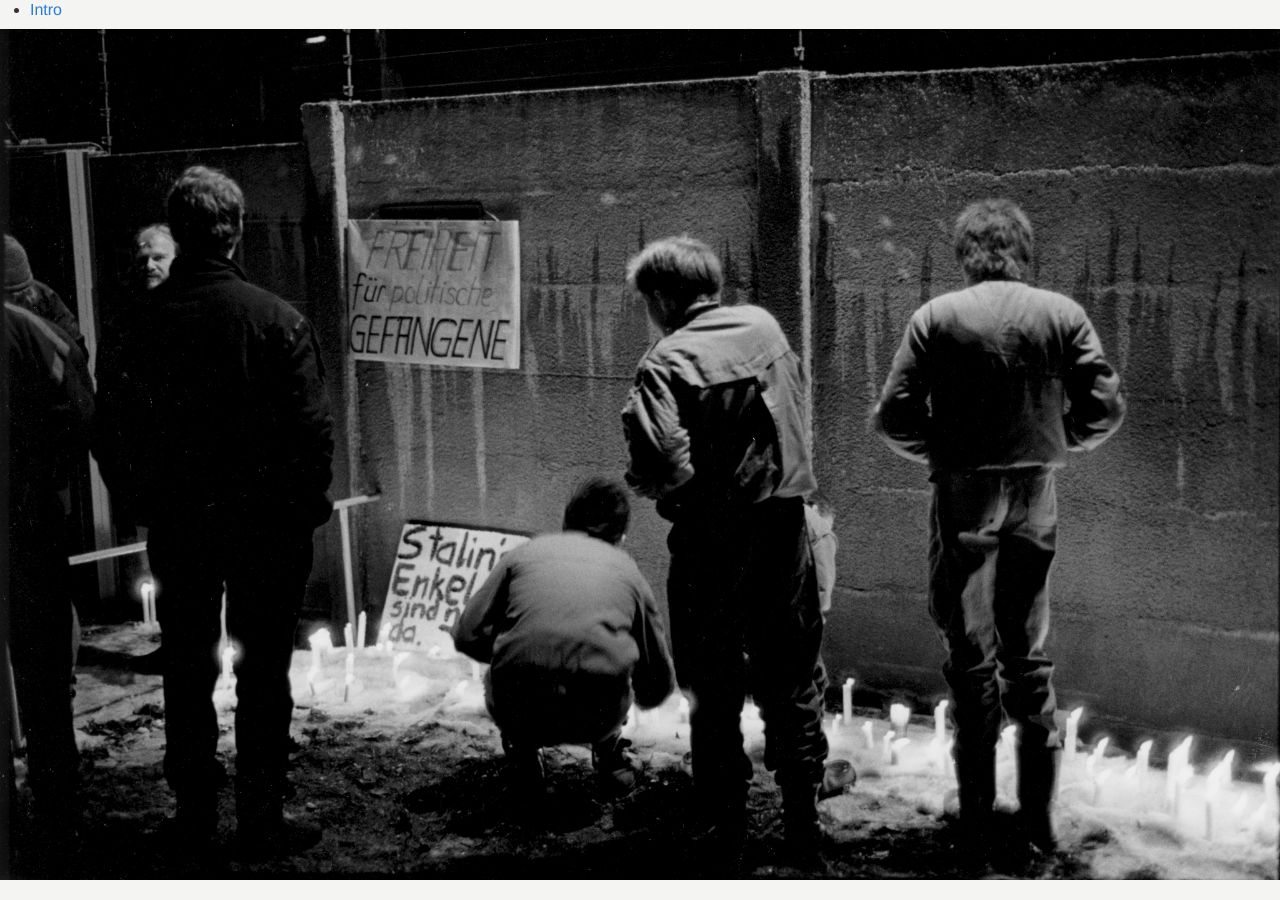
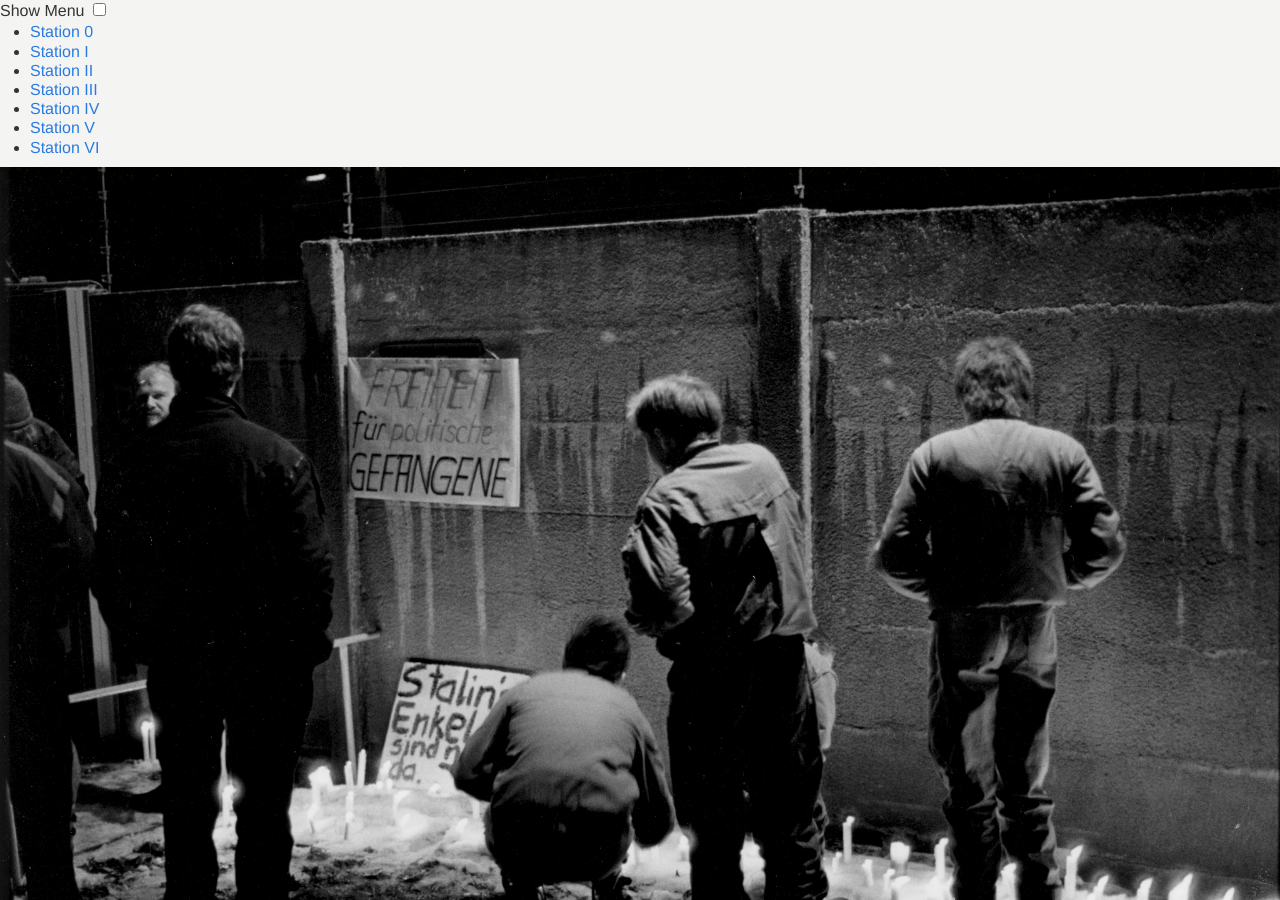
Before and after one commit to nandorocker/bautzen-tour, a Jekyll site: the page built from station-0/index.html, in a window 1280 px wide and 900 px high. Built offline with Jekyll 4.4.1, drawn with Linux system fonts in a browser that asks for light colours; nearby versions of some CDN libraries.

Commit message:
Removed all CSS pertaining to nav

```diff
--- a/_includes/header.html
+++ b/_includes/header.html
@@ -3,14 +3,17 @@
 <![endif]-->
 
 <!-- Add your site or application content here -->
-<nav class="nav">
+<nav class="menu">
+    <label for="show-menu" class="show-menu">Show Menu</label>
+    <input type="checkbox" id="show-menu" role="button">
+
     <ul>
-        <li><a href="{{ site.baseurl }}/index.html">Intro</a></li>
-        <!--<li><a href="{{ site.baseurl }}/station1.html">Station I</a></li>
-        <li><a href="{{ site.baseurl }}/station2.html">Station II</a></li>
-        <li><a href="{{ site.baseurl }}/station3.html">Station III</a></li>
-        <li><a href="{{ site.baseurl }}/station4.html">Station IV</a></li>
-        <li><a href="{{ site.baseurl }}/station5.html">Station V</a></li>
-        <li><a href="{{ site.baseurl }}/station6.html">Station VI</a></li>-->
+        <li><a href="{{ site.baseurl }}/station-0">Station 0</a></li>
+        <li><a href="{{ site.baseurl }}/station-1">Station I</a></li>
+        <li><a href="{{ site.baseurl }}/station-2">Station II</a></li>
+        <li><a href="{{ site.baseurl }}/station-3">Station III</a></li>
+        <li><a href="{{ site.baseurl }}/station-4">Station IV</a></li>
+        <li><a href="{{ site.baseurl }}/station-5">Station V</a></li>
+        <li><a href="{{ site.baseurl }}/station-6">Station VI</a></li>
     </ul>
 </nav>
--- a/_sass/_layout.scss
+++ b/_sass/_layout.scss
@@ -3,9 +3,8 @@
 }
 
 /*
- ** Top Navigation
+ ** Title bars for content pages
  */
-
 .title-bar {
 	background-color: $media-info;
 	text-align: center;
```
